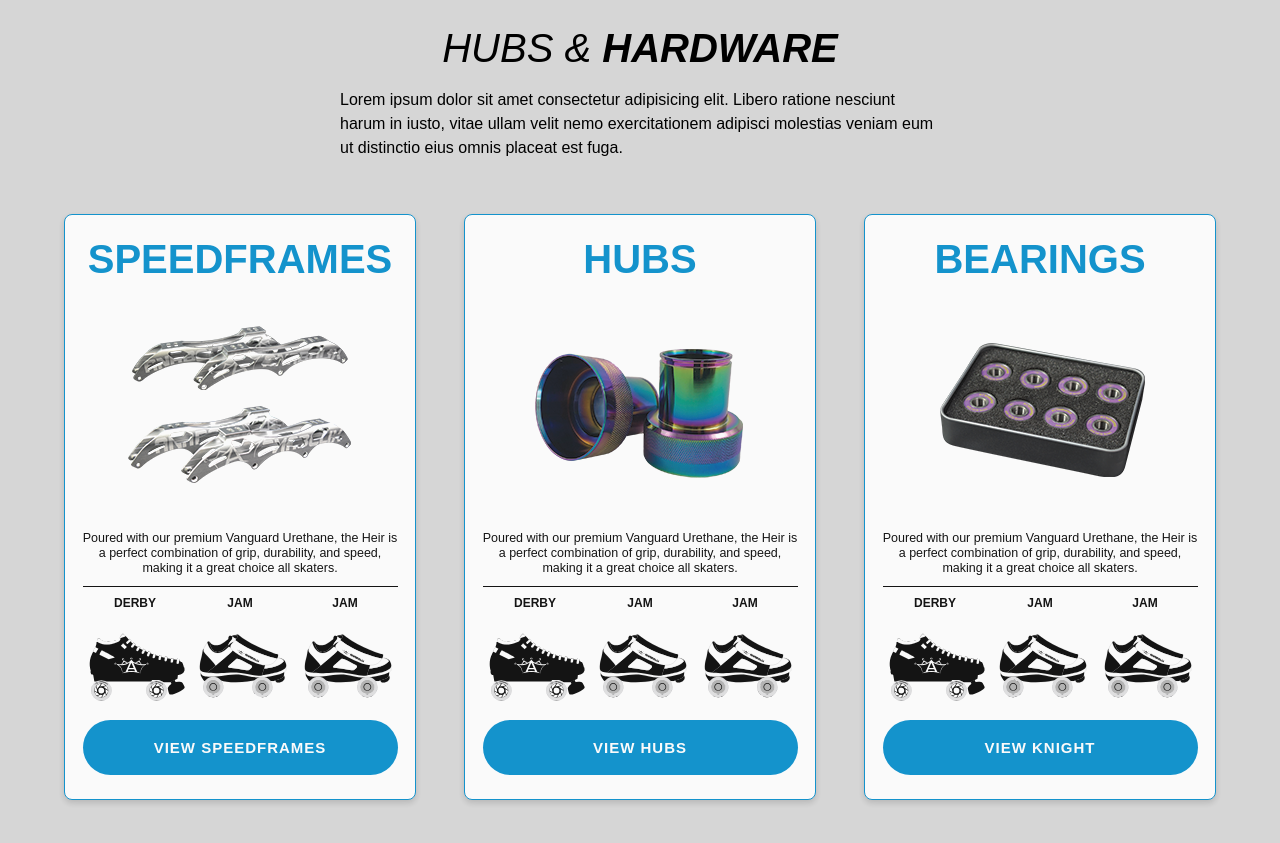
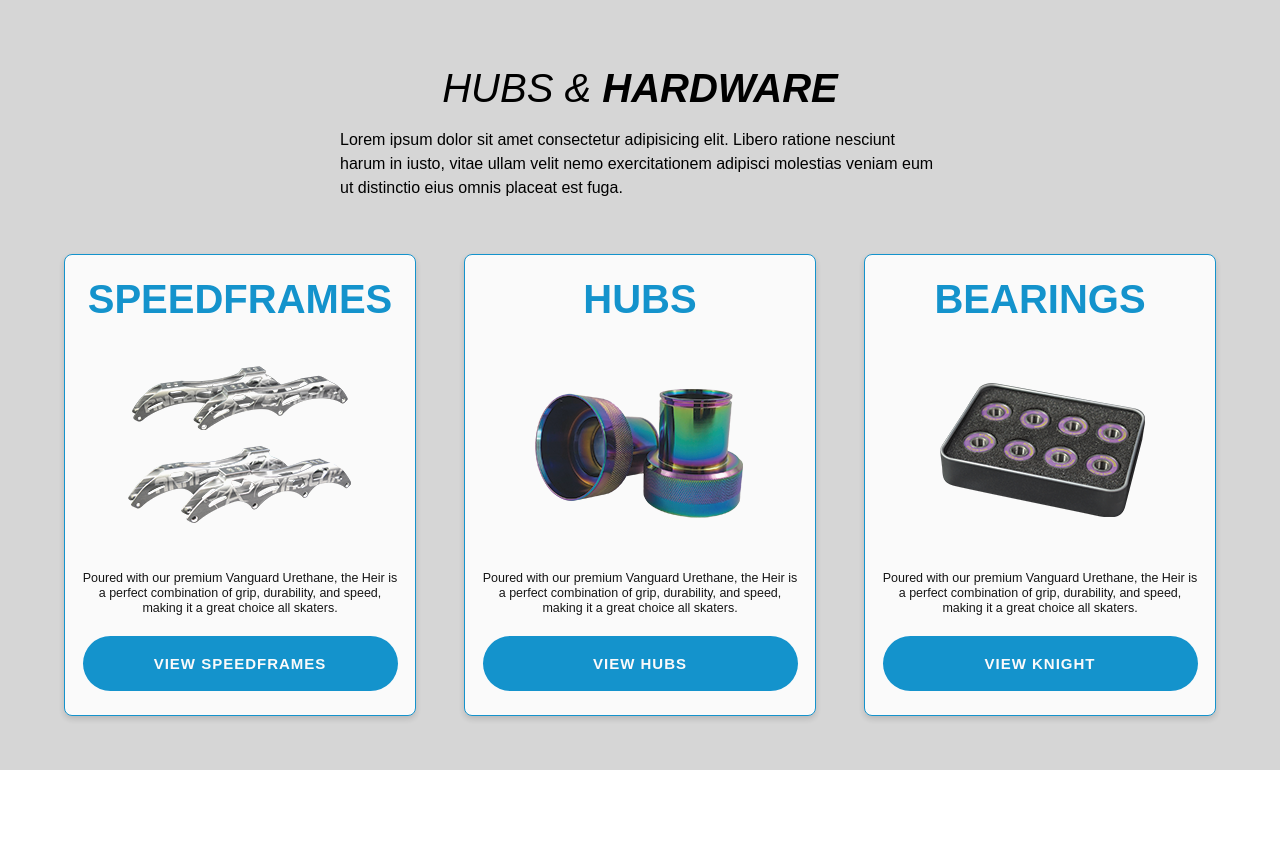
Before and after one commit to cnlien/AnabolixSkate, a plain HTML site: page index.html in a window 1280 px wide. Shown: the part 1801-2644 px from the top of the page. After the commit the page ends 2571 px from the top, so only its background shows below. Drawn offline with Linux system fonts and the light colour scheme; a web font is replaced by a local one.

Commit message:
added top margin to the button and removed icons from hardware cards

```diff
--- a/index.html
+++ b/index.html
@@ -254,24 +254,6 @@
           <div class="wheelInfo">
             <p class="wheelCardText">Poured with our premium Vanguard Urethane, the Heir is a perfect combination of grip, durability, and speed, making it a great choice all skaters.</p>
 
-            <div class="styleIcons">
-
-              <div class="skateStyle derby">
-                <h3>Derby</h3>
-                <img class="styleIcon" src="images/icon/derbyIcon.svg" />
-              </div>
-
-              <div class="skateStyle jam">
-                <h3>Jam</h3>
-                <img class="styleIcon" src="images/icon/jamSkate.svg" />
-              </div>
-
-              <div class="skateStyle jam">
-                <h3>Jam</h3>
-                <img class="styleIcon" src="images/icon/jamSkate.svg" />
-              </div>
-
-            </div>
             <a href="#" class="viewButton">View Speedframes</a>
           </div>
         </div>
@@ -287,24 +269,6 @@
             <div class="wheelInfo">
               <p class="wheelCardText">Poured with our premium Vanguard Urethane, the Heir is a perfect combination of grip, durability, and speed, making it a great choice all skaters.</p>
 
-              <div class="styleIcons">
-
-                <div class="skateStyle derby">
-                  <h3>Derby</h3>
-                  <img class="styleIcon" src="images/icon/derbyIcon.svg" />
-                </div>
-
-                <div class="skateStyle jam">
-                  <h3>Jam</h3>
-                  <img class="styleIcon" src="images/icon/jamSkate.svg" />
-                </div>
-
-                <div class="skateStyle jam">
-                  <h3>Jam</h3>
-                  <img class="styleIcon" src="images/icon/jamSkate.svg" />
-                </div>
-
-              </div>
               <a href="#" class="viewButton">View Hubs</a>
             </div>
         </div>
@@ -320,24 +284,6 @@
             <div class="wheelInfo">
               <p class="wheelCardText">Poured with our premium Vanguard Urethane, the Heir is a perfect combination of grip, durability, and speed, making it a great choice all skaters.</p>
 
-              <div class="styleIcons">
-
-                <div class="skateStyle derby">
-                  <h3>Derby</h3>
-                  <img class="styleIcon" src="images/icon/derbyIcon.svg" />
-                </div>
-
-                <div class="skateStyle jam">
-                  <h3>Jam</h3>
-                  <img class="styleIcon" src="images/icon/jamSkate.svg" />
-                </div>
-
-                <div class="skateStyle jam">
-                  <h3>Jam</h3>
-                  <img class="styleIcon" src="images/icon/jamSkate.svg" />
-                </div>
-
-              </div>
               <a href="#" class="viewButton">View Knight</a>
             </div>
         </div>
--- a/less/main.less
+++ b/less/main.less
@@ -107,6 +107,7 @@ html {
       .viewButton {
         width: 100%;
         padding: 20px 0;
+        margin-top: 20px;
         border-radius: 50px;
         background-color: #008CCC;
         cursor:pointer;
```
Also changed, not shown: css/index.css.
